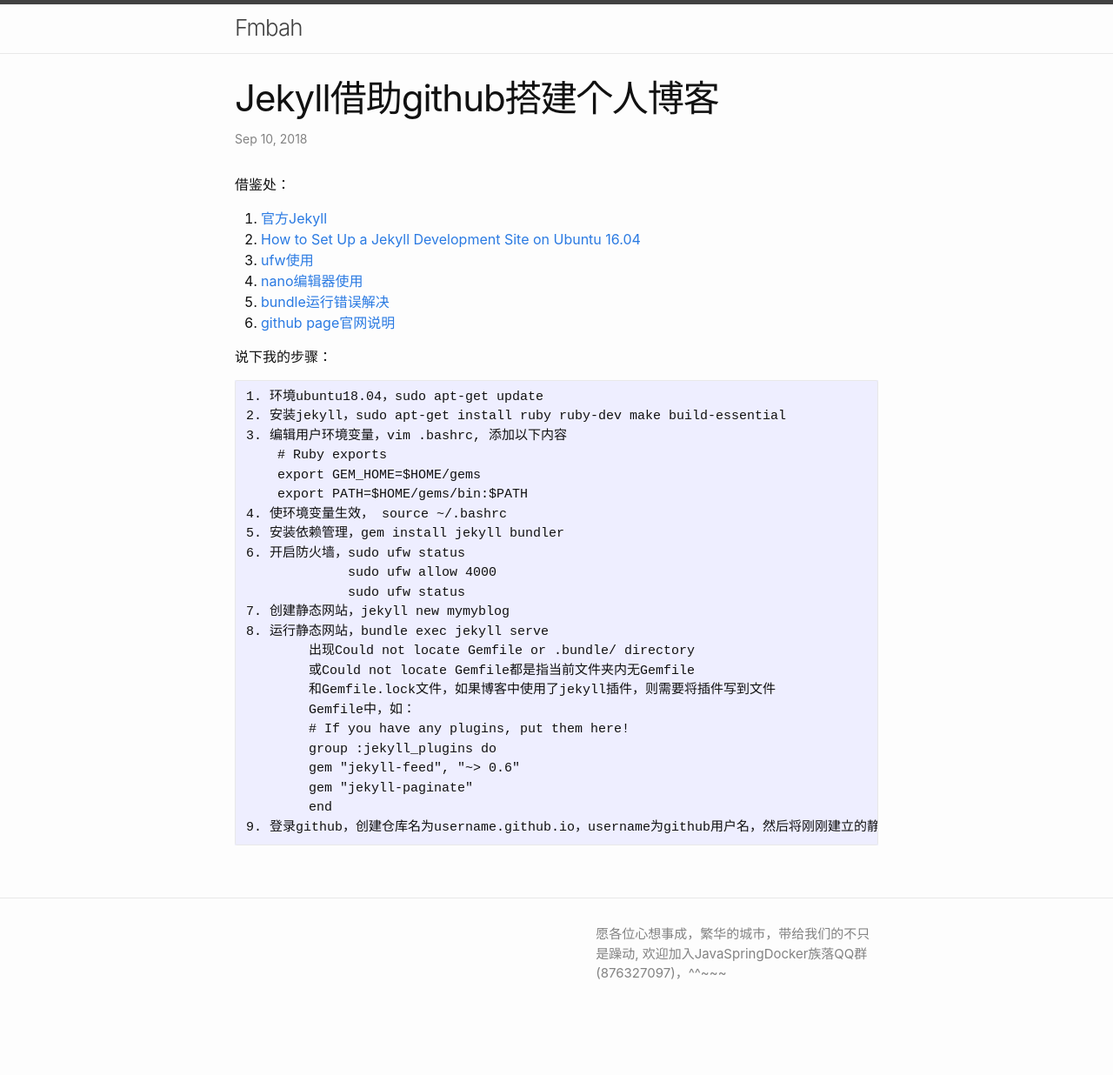
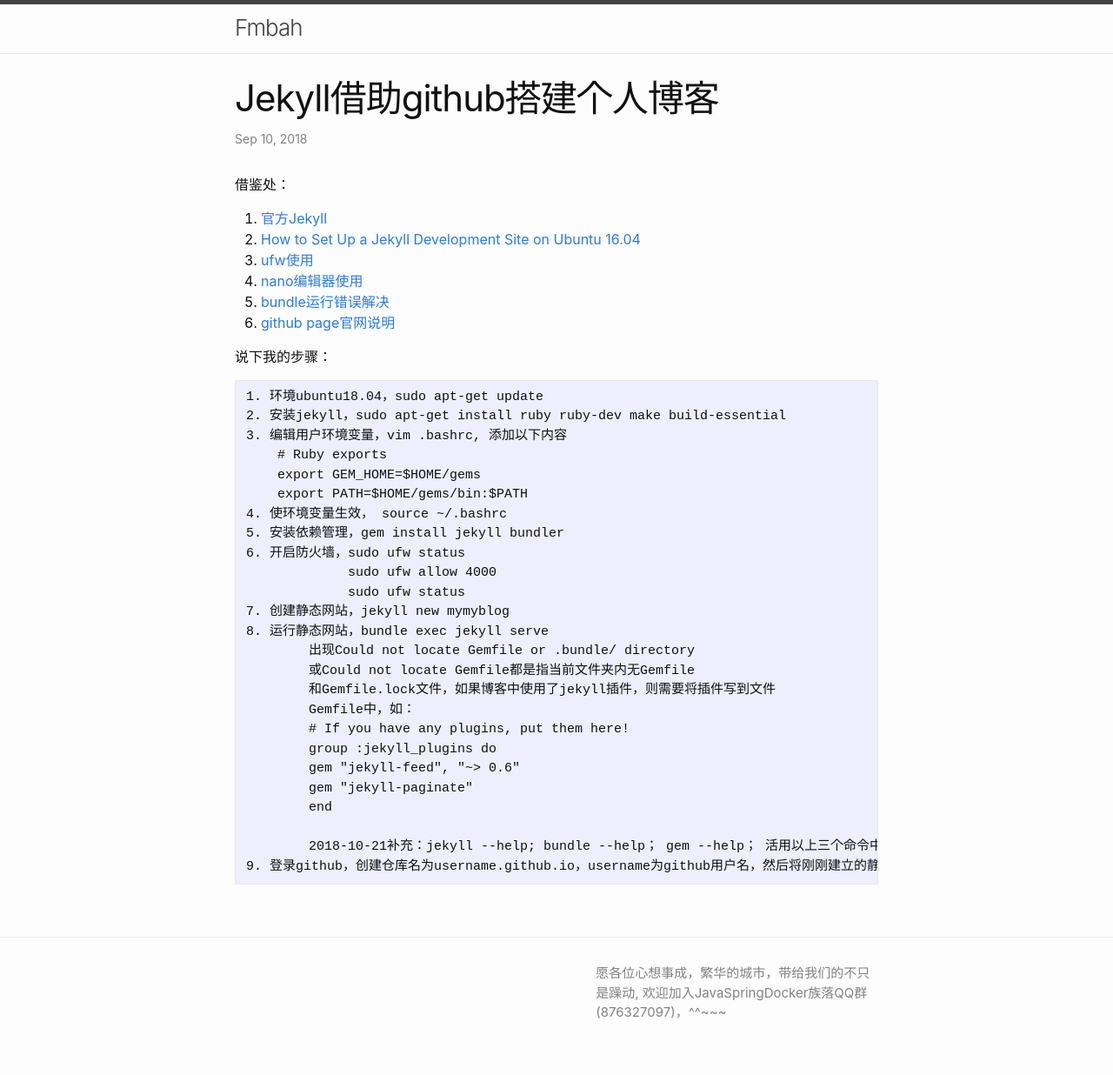
Before and after one commit to fmbah/fmbah.github.io, a Jekyll site: the page built from _posts/2019-09-10-Jekyll借助github搭建个人博客.markdown, in a window 1280 px wide. Shown: the whole page at 87% size. Built offline with Jekyll 4.4.1, drawn with Linux system fonts in a browser that asks for light colours; before the commit the page ends 1191 px from its top, so only the background shows below that.

Commit message:
github blog 补充

```diff
--- a/_posts/2019-09-10-Jekyll借助github搭建个人博客.markdown
+++ b/_posts/2019-09-10-Jekyll借助github搭建个人博客.markdown
@@ -37,4 +37,6 @@ categories: jekyll update
             gem "jekyll-feed", "~> 0.6"
             gem "jekyll-paginate"
             end
+
+            2018-10-21补充：jekyll --help; bundle --help； gem --help； 活用以上三个命令中的内容，关键时刻比谷歌百度还管用，如：报错提示依赖版本问题，第一个想法就是更新当前文件夹内版本！！！
     9. 登录github，创建仓库名为username.github.io，username为github用户名，然后将刚刚建立的静态网站上传到此仓库中，通过https://username.github.io即可访问。
```
Also changed, not shown: Gemfile.lock, 10 other files.
